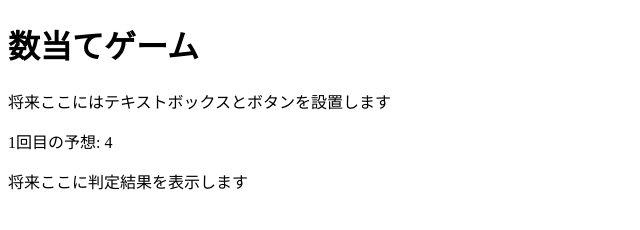
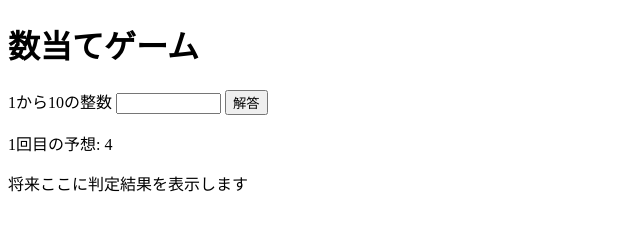
Before and after one commit to G284312022/medialabo, a plain HTML site: page kazuate.html in a window 1280 px wide. Shown: the whole page, without its empty margins (0-640 px from the left). Drawn offline with Linux system fonts and the light colour scheme.

Commit message:
数当て

```diff
--- a/kazuate.html
+++ b/kazuate.html
@@ -8,7 +8,9 @@
 
   <body>
     <h1>数当てゲーム</h1>
-    <p>将来ここにはテキストボックスとボタンを設置します</p>
+    <label for="yoso">1から10の整数</label>
+    <input type="text" name="yoso " size="10">
+    <button id="print">解答</button>
     <p><span id="kaisu">1</span>回目の予想: <span id="answer">4</span></p>
     <p id="result">将来ここに判定結果を表示します</p>
   </body>
```
